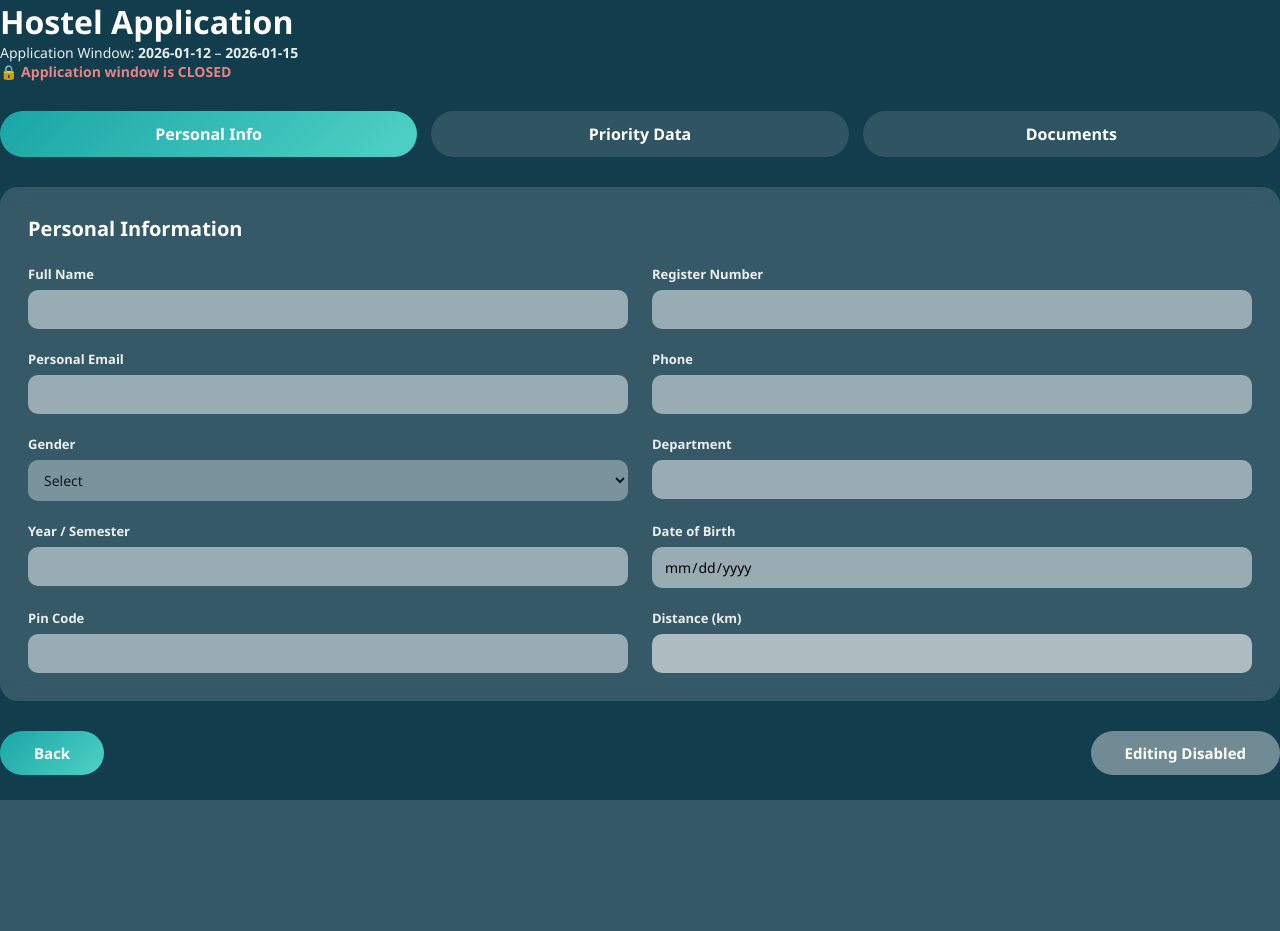
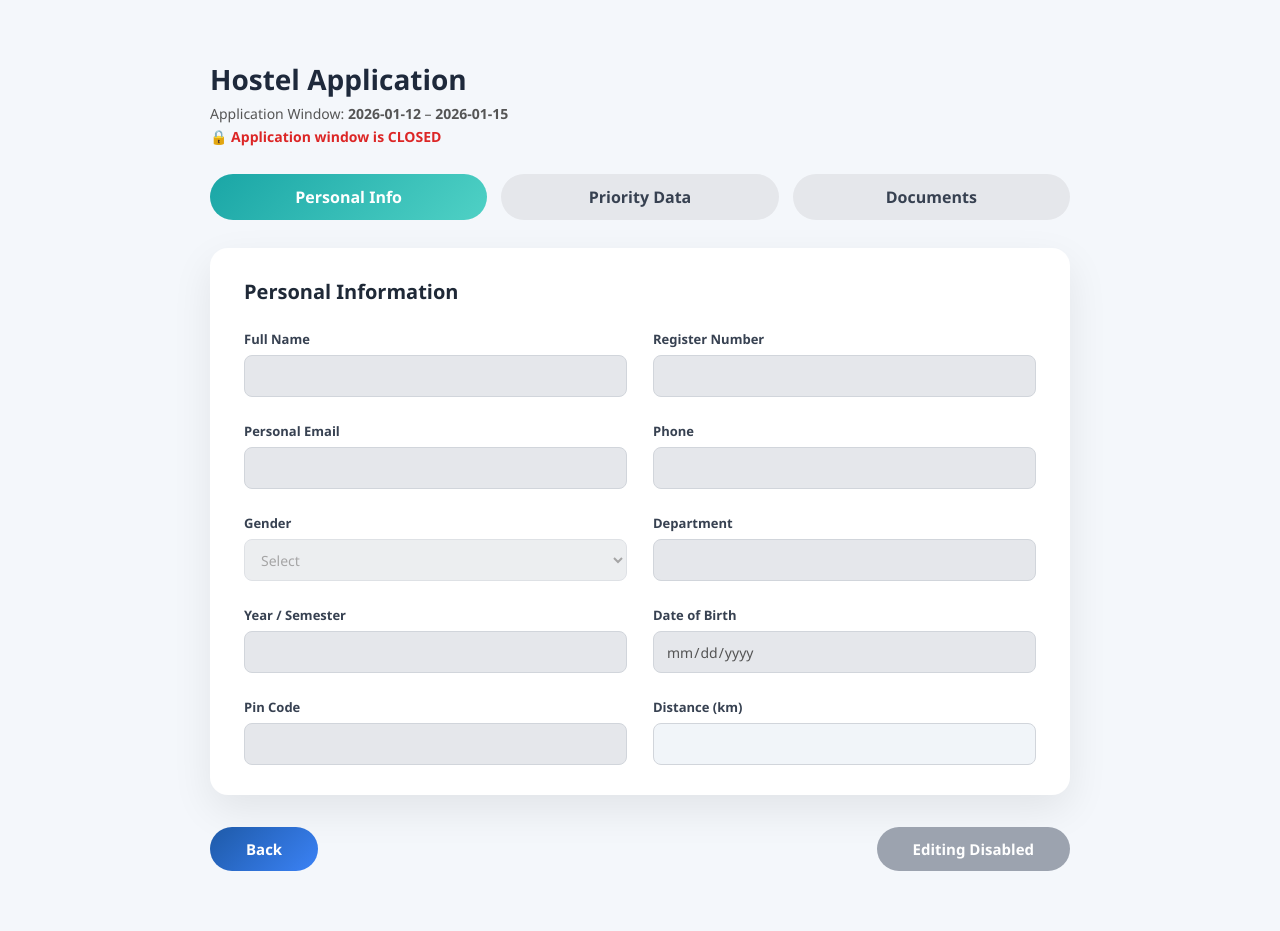
Before and after one commit to 4dheena/hostel-management, a PHP site: page /apply.php in a window 1280 px wide. Before the commit the page ends 800 px from the top, so only its background shows below. Run offline with PHP 8.4, Linux system fonts and the light colour scheme; data comes from the database, SQL or seed files in the repository; data that the repository does not hold is empty.

Commit message:
modified appliy.php and index

```diff
--- a/apply.css
+++ b/apply.css
@@ -8,36 +8,38 @@
 
 /* ================= PAGE BACKGROUND ================= */
 body {
-  background-color: #123d4c; /* SAME AS INDEX */
-  color: #ffffff;
+  background: #f4f7fb;   /* LIGHT, CLEAN */
+  color: #1f2937;
 }
 
-/* ================= MAIN WRAPPER ================= */
-.application-container {
-  max-width: 1150px;
-  margin: 50px auto;
-  padding: 30px;
+/* ================= MAIN CONTAINER ================= */
+.container {
+  max-width: 900px;      /* 🔥 KEY FIX: smaller centered box */
+  margin: 40px auto;
+  padding: 20px;
 }
 
 /* ================= HEADER ================= */
-h2 {
-  font-size: 30px;
-  margin-bottom: 8px;
+h1 {
+  font-size: 28px;
+  margin-bottom: 6px;
+  color: #1e293b;
 }
 
 p {
   font-size: 14px;
-  opacity: 0.9;
+  color: #555;
+  margin-bottom: 4px;
 }
 
-/* ================= STATUS TEXT ================= */
+/* ================= STATUS ================= */
 .status-open {
-  color: #4fd1c5;
+  color: #16a34a;
   font-weight: 600;
 }
 
 .status-closed {
-  color: #ff8b8b;
+  color: #dc2626;
   font-weight: 600;
 }
 
@@ -45,7 +47,7 @@ p {
 .steps {
   display: flex;
   gap: 14px;
-  margin: 30px 0;
+  margin: 28px 0;
 }
 
 .step {
@@ -53,14 +55,15 @@ p {
   padding: 12px 0;
   text-align: center;
   border-radius: 30px;
-  background: rgba(255,255,255,0.12);
+  background: #e5e7eb;
   cursor: pointer;
   font-weight: 600;
-  transition: 0.25s ease;
+  color: #374151;
+  transition: all 0.25s ease;
 }
 
 .step:hover {
-  background: rgba(79,209,197,0.25);
+  background: #dbeafe;
 }
 
 .step.active {
@@ -77,32 +80,33 @@ p {
   display: block;
 }
 
-/* ================= CARD ================= */
+/* ================= CARD (FORM BOX) ================= */
 .card {
-  background: rgba(255, 255, 255, 0.15);
-  backdrop-filter: blur(12px);
+  background: #ffffff;
   border-radius: 18px;
-  padding: 28px;
-  margin-bottom: 30px;
+  padding: 30px 34px;
+  margin-bottom: 26px;
+  box-shadow: 0 15px 40px rgba(0,0,0,0.08);
 }
 
 .card h3 {
   font-size: 20px;
-  margin-bottom: 20px;
+  margin-bottom: 22px;
+  color: #1f2937;
 }
 
 /* ================= FORM GRID ================= */
 .form-grid {
   display: grid;
-  grid-template-columns: repeat(2, 1fr);
-  gap: 18px 24px;
+  grid-template-columns: 1fr 1fr;
+  gap: 22px 26px;    /* vertical | horizontal */
 }
 
 /* ================= LABELS ================= */
 label {
   font-size: 13px;
   font-weight: 600;
-  opacity: 0.9;
+  color: #374151;
 }
 
 /* ================= INPUTS ================= */
@@ -110,49 +114,50 @@ input,
 select {
   width: 100%;
   margin-top: 6px;
-  padding: 10px 12px;       /* REDUCED → NO CLUTTER */
-  border-radius: 10px;
-  border: none;
+  padding: 10px 12px;
+  height: 42px;
+  border-radius: 8px;
+  border: 1px solid #d1d5db;
   font-size: 14px;
-  background: rgba(255,255,255,0.9);
-  color: #000;
+  background: #ffffff;
 }
 
 input:focus,
 select:focus {
   outline: none;
-  box-shadow: 0 0 0 2px rgba(79,209,197,0.6);
+  border-color: #1aa6a6;
+  box-shadow: 0 0 0 2px rgba(26,166,166,0.2);
 }
 
 input[readonly] {
-  background: rgba(255,255,255,0.6);
-  cursor: not-allowed;
+  background: #f1f5f9;
 }
 
 input:disabled,
 select:disabled {
-  background: rgba(255,255,255,0.5);
+  background: #e5e7eb;
   cursor: not-allowed;
 }
 
 /* ================= FILE INPUT ================= */
 input[type="file"] {
+  height: auto;
   padding: 8px;
-  background: rgba(255,255,255,0.9);
 }
 
 /* ================= PRIORITY LAYOUT ================= */
 .priority-layout {
   display: grid;
   grid-template-columns: 2fr 1fr;
-  gap: 24px;
+  gap: 26px;
 }
 
 /* ================= INFO BOX ================= */
 .info-box {
-  background: rgba(255,255,255,0.12);
-  border-radius: 16px;
-  padding: 20px;
+  background: #f8fafc;
+  border-radius: 14px;
+  padding: 22px;
+  border: 1px solid #e5e7eb;
 }
 
 .info-box ul {
@@ -161,22 +166,23 @@ input[type="file"] {
 
 .info-box li {
   font-size: 14px;
-  margin-bottom: 10px;
-  opacity: 0.9;
+  margin-bottom: 8px;
+  color: #374151;
 }
 
 /* ================= ACTION BUTTONS ================= */
 .actions {
   display: flex;
   justify-content: space-between;
-  margin-top: 30px;
+  margin-top: 32px;
 }
 
+/* BLUE TAPE STYLE BUTTONS */
 button {
-  padding: 12px 34px;
-  border-radius: 28px;
+  padding: 12px 36px;
+  border-radius: 999px;
   border: none;
-  background: linear-gradient(135deg, #1aa6a6, #4fd1c5);
+  background: linear-gradient(135deg, #1e5aa8, #3b82f6);
   color: #ffffff;
   font-size: 15px;
   font-weight: 600;
@@ -186,11 +192,11 @@ button {
 
 button:hover {
   transform: scale(1.03);
-  box-shadow: 0 6px 18px rgba(56, 162, 152, 0.5);
+  box-shadow: 0 8px 20px rgba(59,130,246,0.35);
 }
 
 button:disabled {
-  background: rgba(255,255,255,0.4);
+  background: #9ca3af;
   cursor: not-allowed;
   box-shadow: none;
 }
--- a/index.html
+++ b/index.html
@@ -55,7 +55,7 @@
         </p>
 
         <div class="hero-buttons">
-          <button class="btn primary">Login to Dashboard</button>
+          <button class="btn primary">Register Here</button>
           <button class="btn outline">View Vacancy</button>
         </div>
 
```
